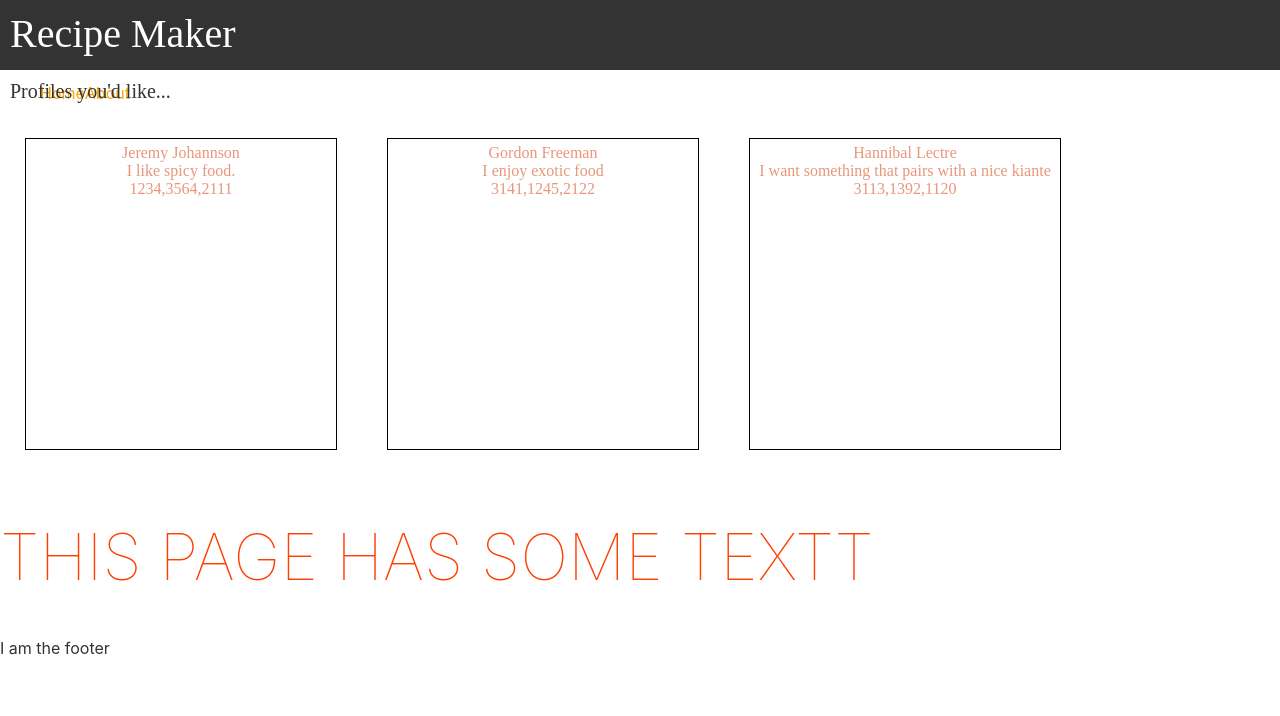
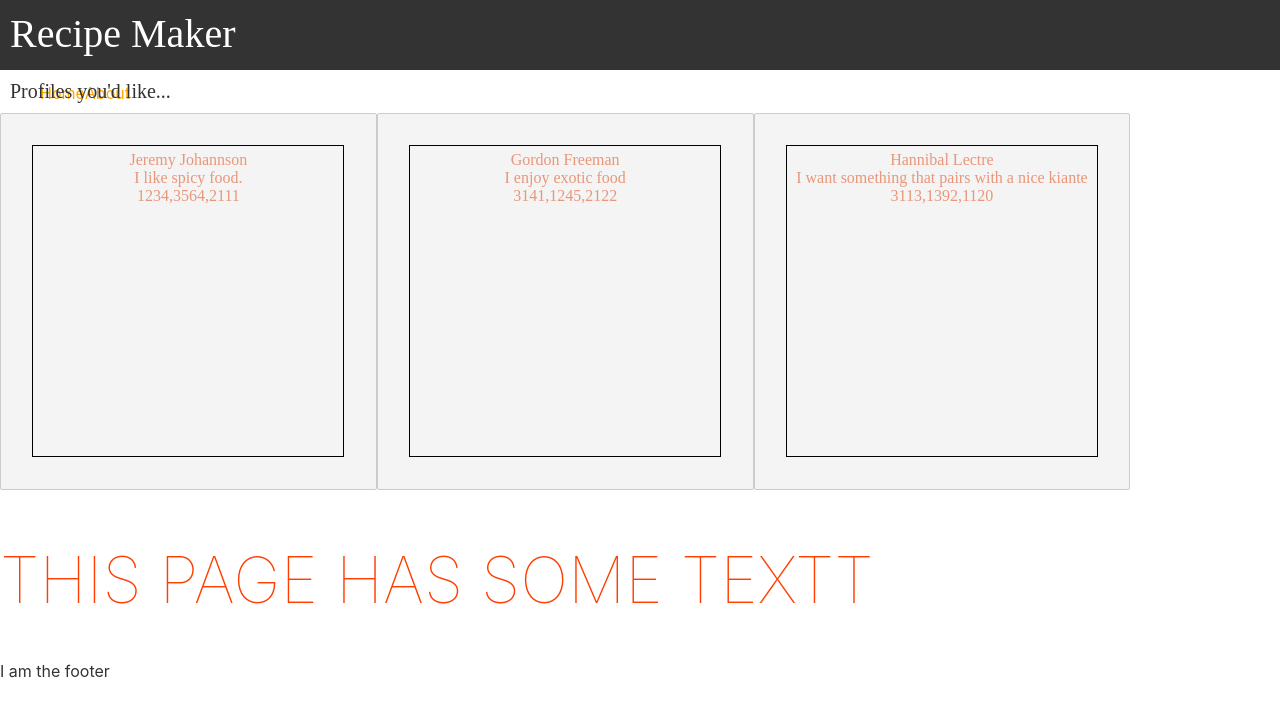
Before and after one commit to u1f98e/dubhacks2023, a Svelte app in the folder client/: page / in a window 1280 px wide. Shown: the top 716 px of the page. Built offline with nearby package versions, Linux system fonts and the light colour scheme.

Commit message:
country roads, take me home, I don't care whoe reads this.

```diff
--- a/client/src/home.svelte
+++ b/client/src/home.svelte
@@ -3,21 +3,27 @@
 
 <div class="recipes-title">Profiles you'd like...</div>
 <div class = "container">
+    <button>
     <div class = "box">
         Jeremy Johannson<br>
         I like spicy food.<br>
         1234,3564,2111<br>
     </div>
+    </button>
+    <button>
     <div class = "box">
         Gordon Freeman<br>
         I enjoy exotic food<br>
         3141,1245,2122<br>
     </div>
+    </button>
+    <button>
     <div class = "box">
         Hannibal Lectre<br>
         I want something that pairs with a nice kiante<br>
         3113,1392,1120
     </div>
+    </button>
 </div>
 
 <style>
```
